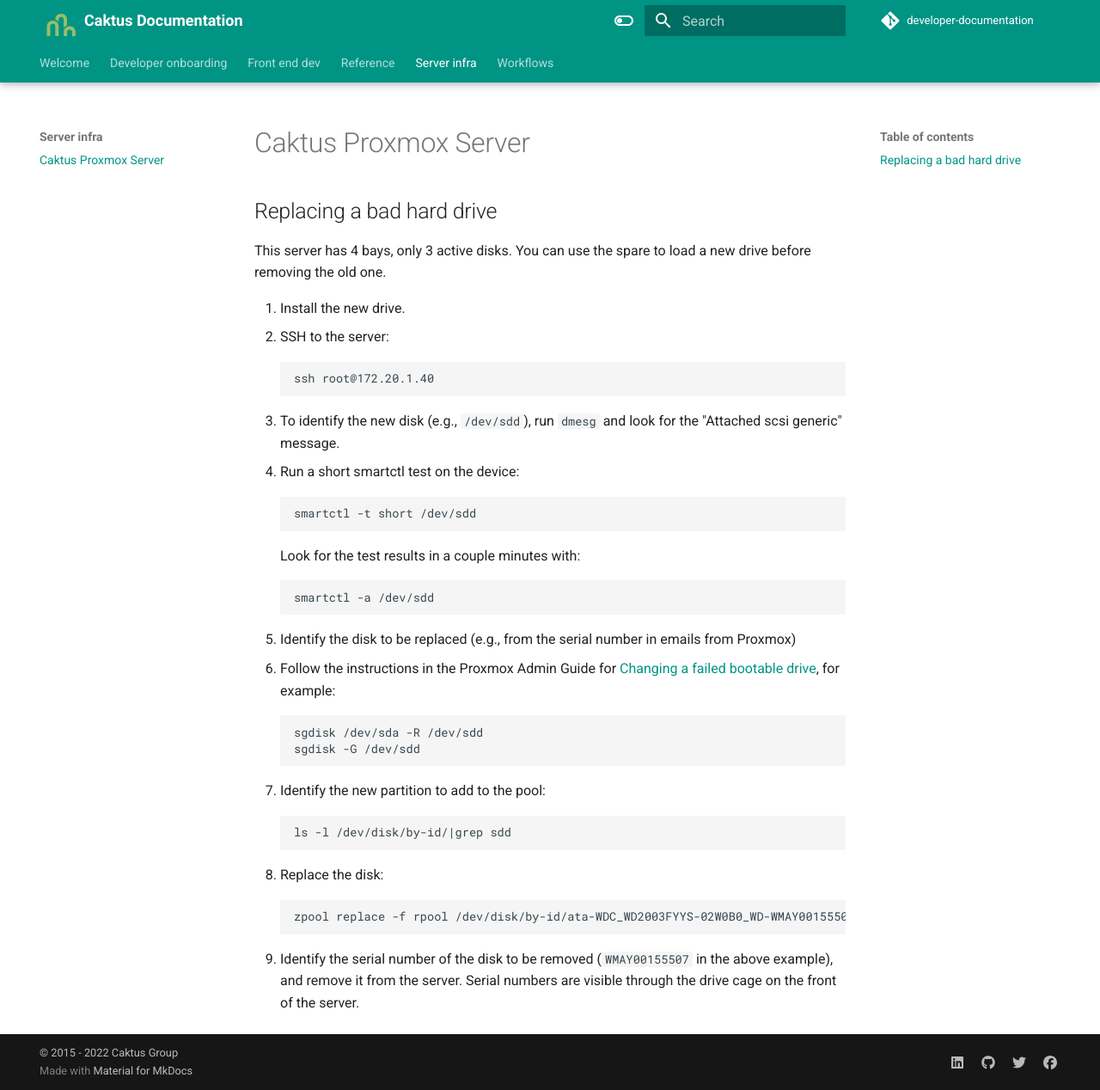
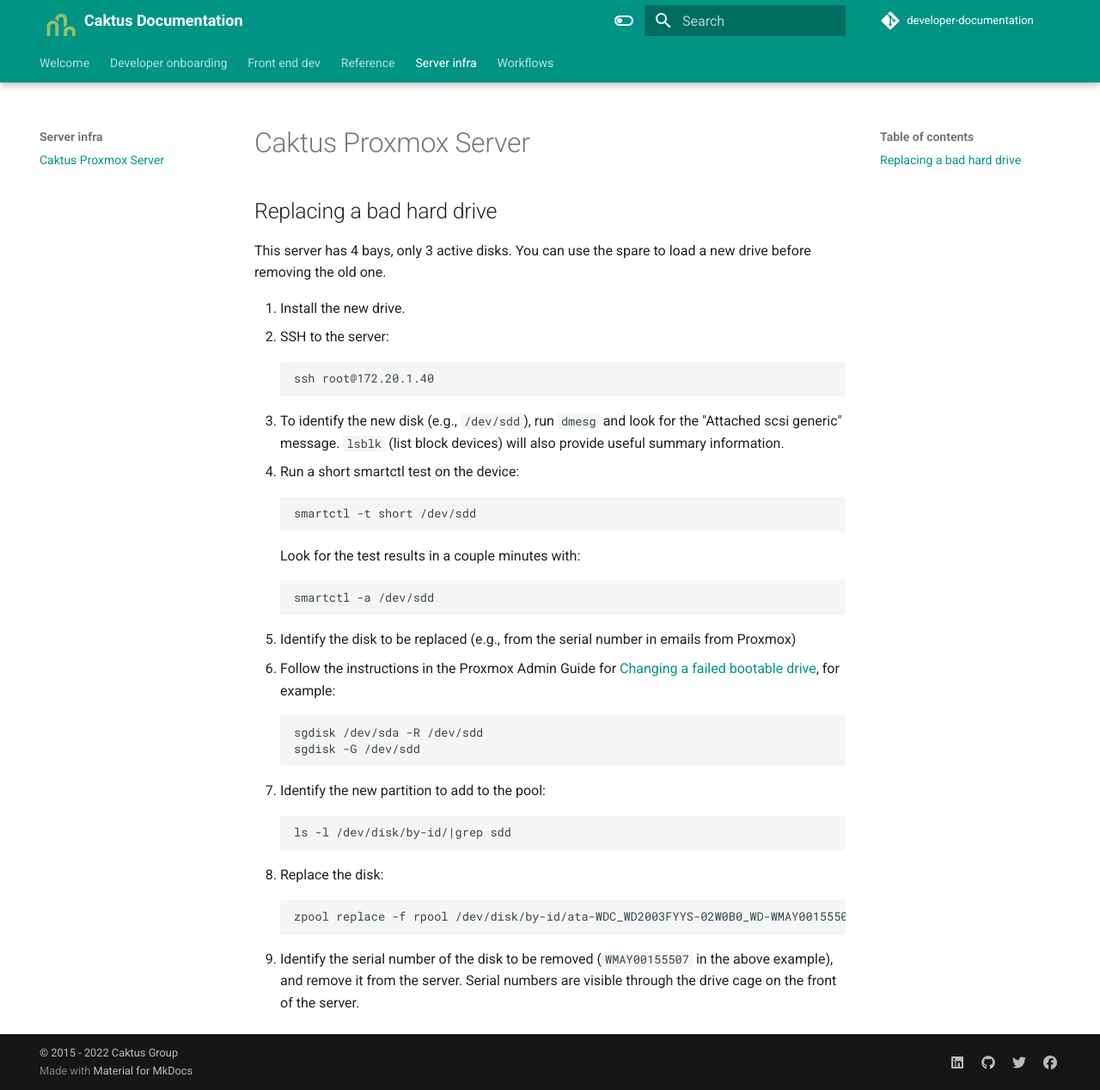
Before and after one commit to caktus/guidebook, an MkDocs documentation site: the page built from docs/server-infra/proxmox.md, in a window 1280 px wide and 1268 px high. Shown: the whole window at 86% size. Built offline with MkDocs 1.6.1 and Material for MkDocs 9.7.7, drawn with Linux system fonts in a browser that asks for light colours; comment, search, counter and statistics services are not loaded.

Commit message:
add note about lsblk

````diff
--- a/docs/server-infra/proxmox.md
+++ b/docs/server-infra/proxmox.md
@@ -9,7 +9,7 @@
    ```
    ssh root@172.20.1.40
    ```
-3. To identify the new disk (e.g., `/dev/sdd`), run `dmesg` and look for the "Attached scsi generic" message.
+3. To identify the new disk (e.g., `/dev/sdd`), run `dmesg` and look for the "Attached scsi generic" message. `lsblk` (list block devices) will also provide useful summary information.
 4. Run a short smartctl test on the device:
    ```
    smartctl -t short /dev/sdd
````
